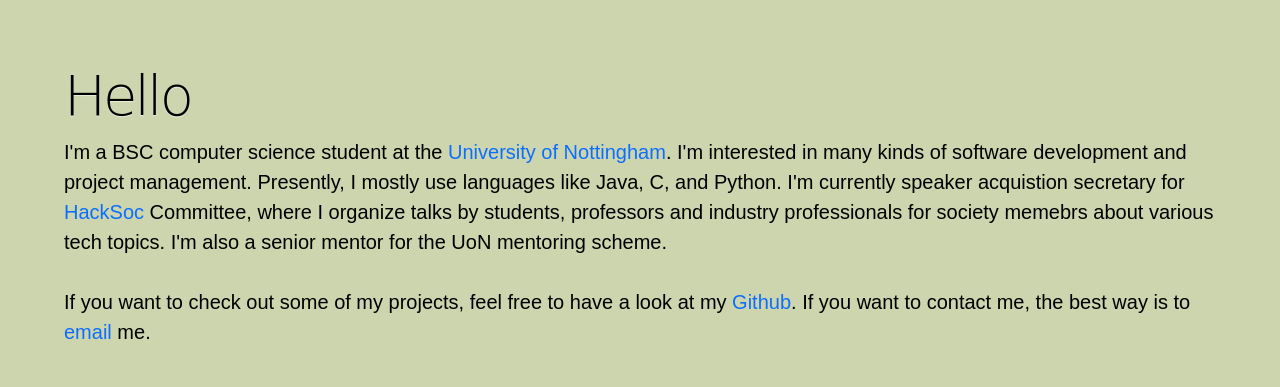
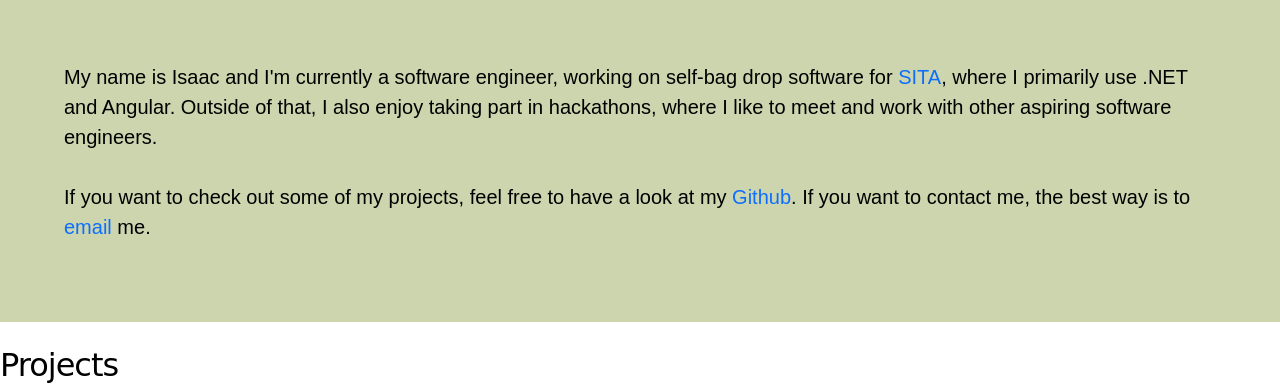
Before and after one commit to nimitz-Bear/nimitz-bear.github.io, a plain HTML site: page index.html in a window 1280 px wide. Shown: the part 632-1019 px from the top of the page. Drawn offline with nearby package versions, Linux system fonts and the light colour scheme; a web font is replaced by a local one.

Commit message:
update website

```diff
--- a/index.html
+++ b/index.html
@@ -57,22 +57,16 @@
 
         <!-- About Me Section -->
     <div class="jumbotron bg-green welcome" id="about">
-        <h1 class="display-4">Hello </h1>
+        <!-- <h1 class="display-4">Hello </h1> -->
         <p class="lead">
-            I'm a BSC computer science student at the <a target="_blank"
-                href="https://www.nottingham.ac.uk/">University
-                of Nottingham</a>. I'm interested in many kinds of software development and project management. Presently, I mostly use languages like Java, C, and Python.
+                My name is Isaac and I'm currently a software engineer, working on self-bag drop software for <a target="_blank"
+                href="https://sita.aero">SITA</a>, where I primarily use .NET and Angular.
 
-                I'm currently speaker acquistion secretary for <a target="_blank"
-                href="https://hacksocnotts.co.uk/">HackSoc</a> Committee, where I organize talks by students, professors and industry professionals for society memebrs about various tech topics.
-                I'm also a senior mentor for the UoN mentoring scheme.
+                Outside of that, I also enjoy taking part in hackathons, where I like to meet and work with other aspiring software engineers.
             <br>
             <br>
             If you want to check out some of my projects, feel free to have a look at my <a target="_blank" href="https://github.com/nimitz-Bear">Github</a>. If you want to contact me, the best way is to <a class="pt-5 my-5" href="mailto:isaacdestura@gmail.com">email</a> me.
-
-
         </p>
-
     </div>
 
 
```
Also changed, not shown: 2 other files.
